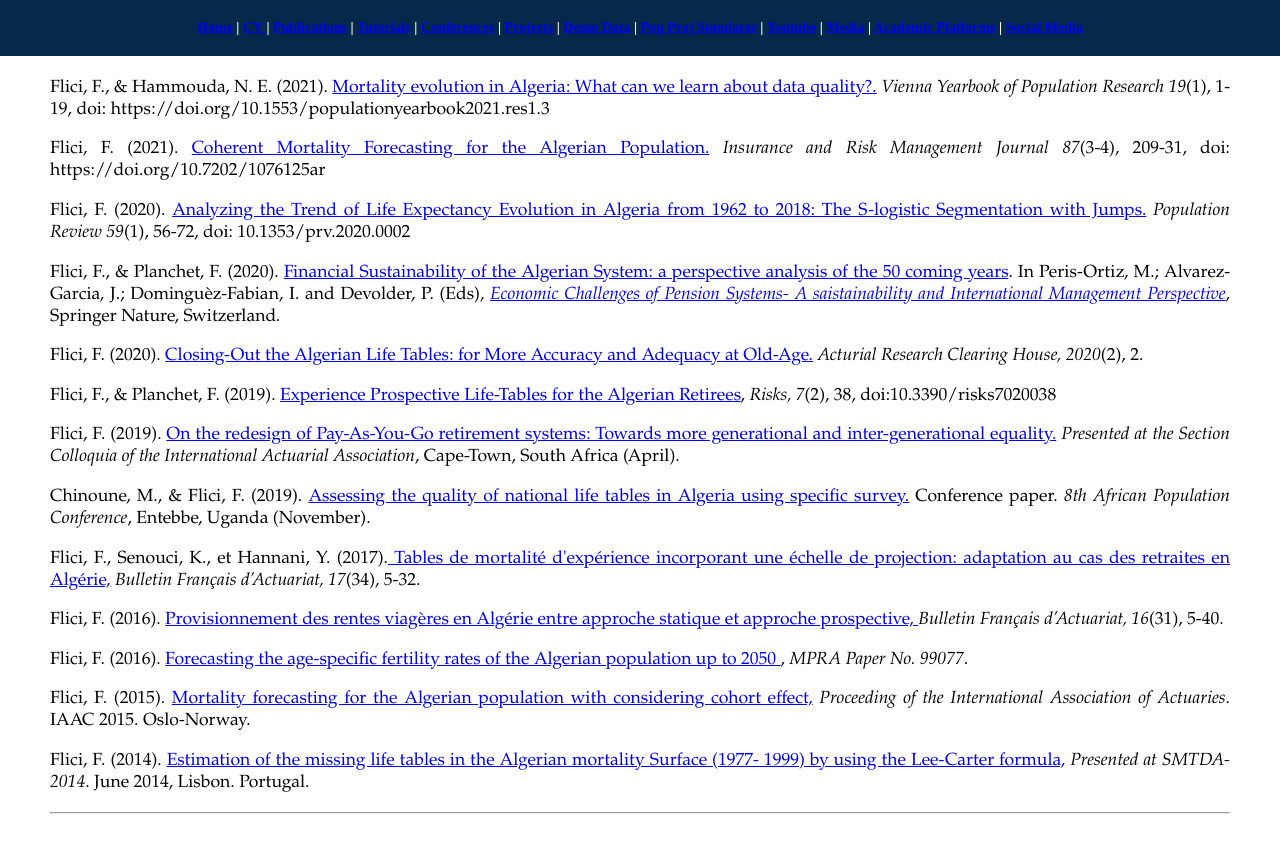
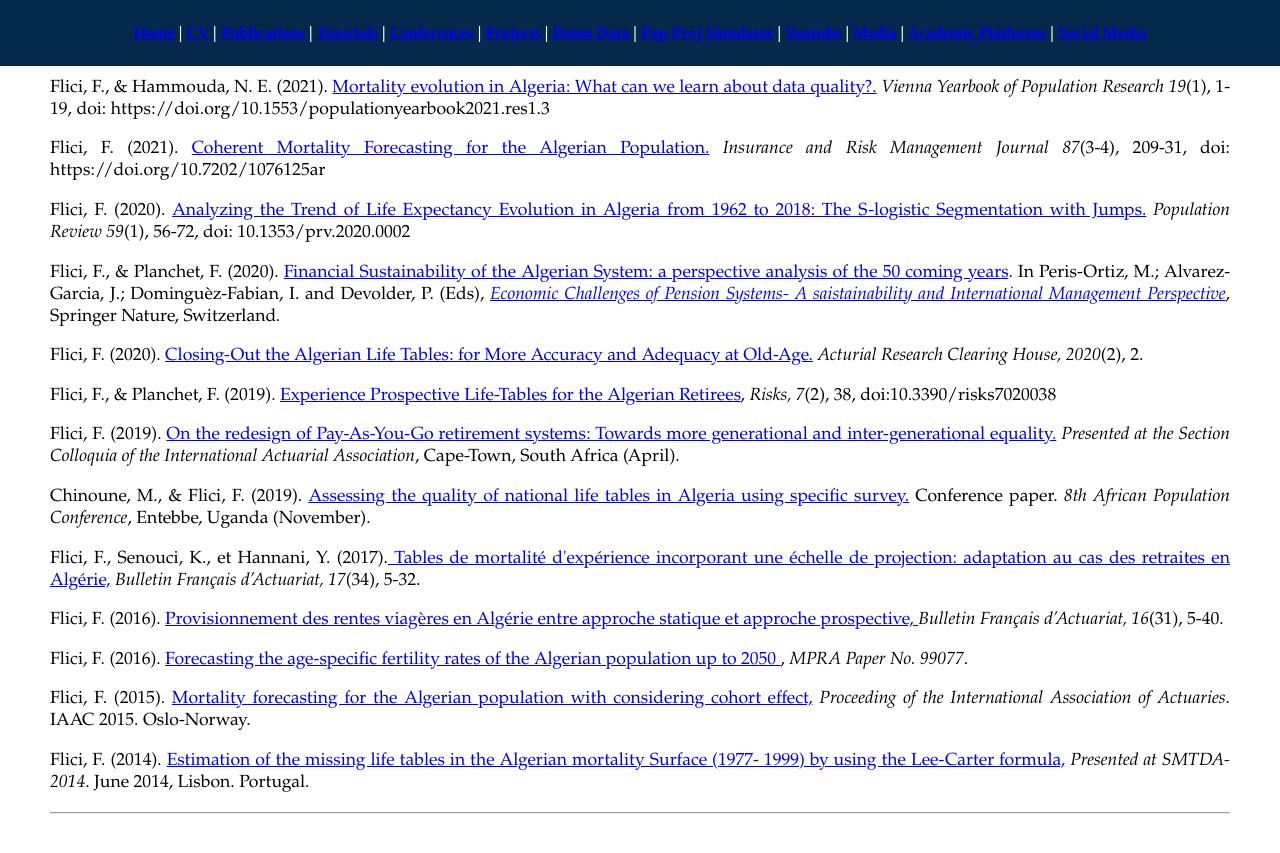
Before and after one commit to Farid-FLICI/farid-flici.github.io, a Jekyll site: the page pub.html, which Jekyll copies as it is, in a window 1280 px wide. Shown: the top 853 px of the page. Built offline with Jekyll 4.4.1, drawn with Linux system fonts in a browser that asks for light colours.

Commit message:
Update pub.html

```diff
--- a/pub.html
+++ b/pub.html
@@ -58,9 +58,9 @@ h3 {
   float: center;
   color: #ffffff;
   text-align: center;
-  padding: 6px 8px;
+  padding: 8px 10px;
   text-decoration: none;
-  font-size: 14px;
+  font-size: 16px;
 
 }
 
```
